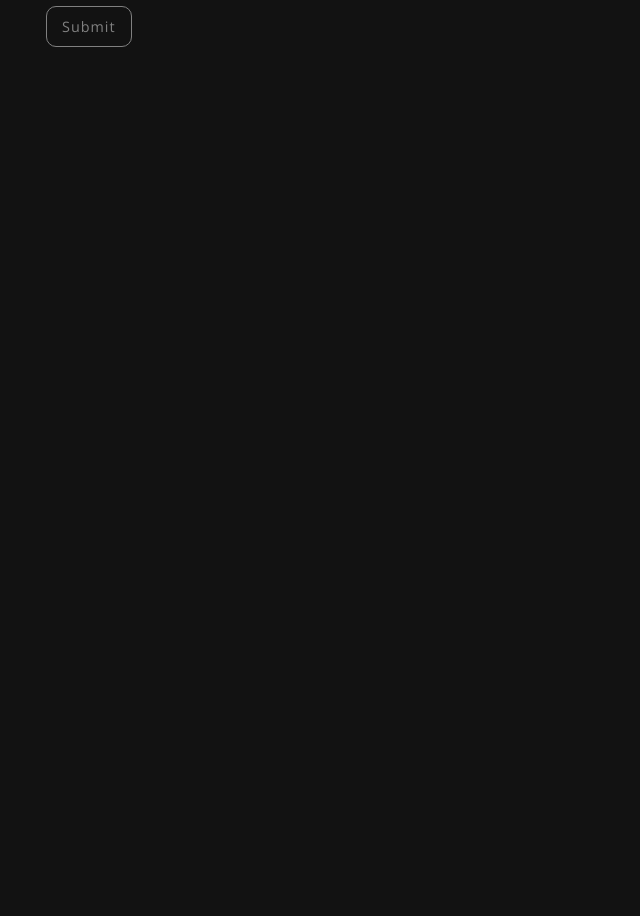
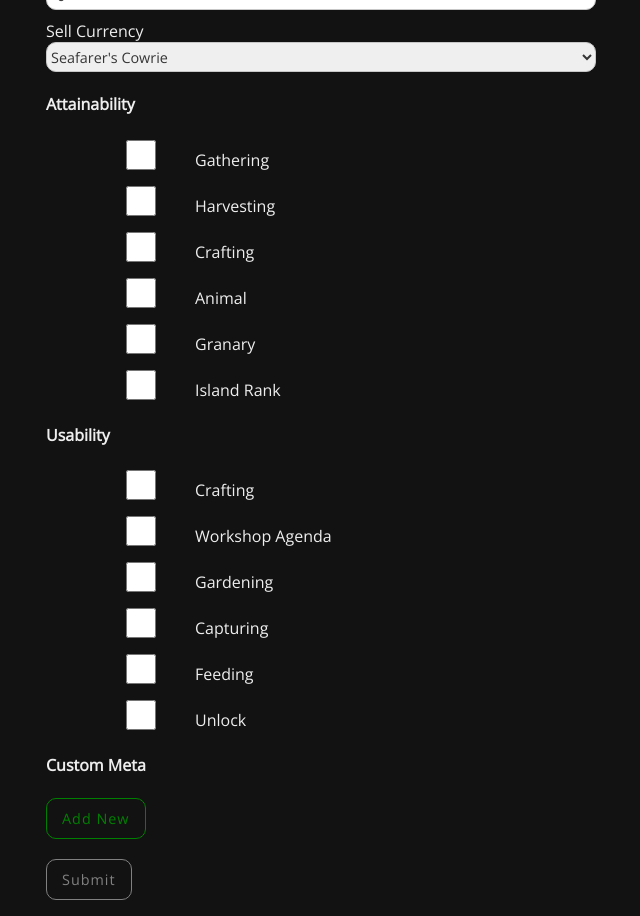
Before and after one commit to fafshari/mammet-mongoose, a Next.js app: page /items/new in a window 1280 px wide. Shown: the part 480-1396 px from the top of the page, without its empty margins (319-959 px from the left). Before the commit the page ends 800 px from the top, so only its background shows below. Built offline with nearby package versions, Linux system fonts and the light colour scheme.

Commit message:
custom meta

```diff
--- a/components/forms/ItemForm.js
+++ b/components/forms/ItemForm.js
@@ -1,4 +1,4 @@
-import { useState } from 'react'
+import { useEffect, useState } from 'react'
 import { useRouter } from 'next/router'
 import { mutate } from 'swr'
 
@@ -14,7 +14,12 @@ const ItemForm = ({ formId, objectForm, forNewObject = true }) => {
     description: objectForm.description,
     untradable: objectForm.untradable,
     unique: objectForm.unique,
-    image_url: objectForm.image_url
+    image_url: objectForm.image_url,
+    sell_price: objectForm.sell_price,
+    sell_currency: objectForm.sell_currency.options[0],
+    attainability: objectForm.attainability.value,
+    usability: objectForm.usability.value,
+    custom_meta: objectForm.custom_meta.value
   })
 
   /* The PUT method edits an existing entry in the mongodb database. */
@@ -48,7 +53,7 @@ const ItemForm = ({ formId, objectForm, forNewObject = true }) => {
   /* The POST method adds a new entry in the mongodb database. */
   const postData = async (form) => {
     try {
-      console.log(form)
+
       const res = await fetch('/api/items', {
         method: 'POST',
         headers: {
@@ -78,12 +83,36 @@ const ItemForm = ({ formId, objectForm, forNewObject = true }) => {
             target.checked : target.value
     const name = target.name
 
-    console.log([name, value])
-
     setForm({
       ...form,
       [name]: value,
     })
+  }
+
+  const handleCustomMetaChange = (e) => {
+    const target = e.target
+    const idx_key = target.name.substring('custom_meta_'.length).split('_')
+    const new_meta = form.custom_meta.map((meta) => {
+      if (meta.index == idx_key[0]) {
+        return { ...meta, [idx_key[1]] : target.value }
+      }
+      return meta
+    })
+
+    form.custom_meta = new_meta
+    setForm({...form})
+  }
+
+  const handleCheckboxChange = (e, key, value) => {
+    const target = e.target
+    if (!target.checked) {
+      form[key] = form[key].filter((item) => {
+        return item !== value
+      })
+    } else {
+      form[key].push(value)
+    }
+    setForm({...form})
   }
 
   const formValidate = () => {
@@ -95,12 +124,29 @@ const ItemForm = ({ formId, objectForm, forNewObject = true }) => {
   const handleSubmit = (e) => {
     e.preventDefault()
     const errs = formValidate()
-    console.log(form);
     if (Object.keys(errs).length === 0) {
+      form.custom_meta = form.custom_meta.map(({ index, ...item }) => item)
       forNewObject ? postData(form) : putData(form)
     } else {
       setErrors({ errs })
     }
+  }
+
+  const handleMetaAdd = (e) => {
+    e.preventDefault()
+    form.custom_meta.push({...objectForm.custom_meta.meta_fields,
+      index: form.custom_meta.at(-1) ?
+        form.custom_meta.at(-1).index + 1 : 0 })
+    setForm({...form})
+  }
+
+  const handleMetaDelete = (e, data) => {
+    e.preventDefault()
+    const new_meta = form.custom_meta.filter((meta) => {
+      return meta !== data
+    })
+    form.custom_meta = new_meta
+    setForm({...form})
   }
 
   return (
@@ -111,18 +157,16 @@ const ItemForm = ({ formId, objectForm, forNewObject = true }) => {
           type="text"
           maxLength="60"
           name="name"
-          value={form.name}
+          defaultValue={form.name}
           onChange={handleChange}
           required
         />
 
         <label htmlFor="item_type">Item Type</label>
         <select name="item_type" onChange={handleChange} defaultValue={objectForm.item_type.value} required>
-            {
-              objectForm.item_type.options.map((value, index) => {
+          {objectForm.item_type.options.map((value, index) => {
             return <option key={index} value={value}>{value}</option>
-              })
-            }
+          })}
         </select>
 
         <label htmlFor="description">Item Description</label>
@@ -130,33 +174,119 @@ const ItemForm = ({ formId, objectForm, forNewObject = true }) => {
           type="textarea"
           maxLength="255"
           name="description"
-          value={form.description}
+          defaultValue={form.description}
           onChange={handleChange}
         />
 
-        <label htmlFor="untradable">Untradable</label>
+        <div className="checkbox">
           <input
             type="checkbox"
             name="untradable"
             checked={form.untradable}
             onChange={handleChange}
           />
+          <label htmlFor="untradable">Untradable</label>
+        </div>
 
-        <label htmlFor="unique">Unique</label>
+        <div className="checkbox">
           <input
             type="checkbox"
             name="unique"
             checked={form.unique}
             onChange={handleChange}
           />
+          <label htmlFor="unique">Unique</label>
+        </div>
 
         <label htmlFor="image_url">Image URL</label>
         <input
           type="url"
           name="image_url"
-          value={form.image_url}
+          defaultValue={form.image_url}
           onChange={handleChange}
         />
+
+        <label htmlFor="sell_price">Sell Price</label>
+        <input
+          type="number"
+          name="sell_price"
+          defaultValue={form.sell_price}
+          onChange={handleChange}
+        />
+
+        <label htmlFor="sell_currency">Sell Currency</label>
+        <select name="sell_currency" onChange={handleChange} defaultValue={objectForm.sell_currency.value} required>
+          {objectForm.sell_currency.options.map((value, index) => {
+            return <option key={index} value={value}>{value}</option>
+          })}
+        </select>
+
+        <h4>Attainability</h4>
+        <ul>
+          {objectForm.attainability.options.map((value, index) => {
+            return (
+              <li key={index} className="checkbox">
+                <input
+                  type="checkbox"
+                  id={`attainability-${index}`}
+                  name={`attainability-${index}`}
+                  value={value}
+                  checked={form.attainability.includes(value)}
+                  onChange={(e) => handleCheckboxChange(e, 'attainability', value)}/> <label>{value}</label>
+              </li>
+            )
+          })}
+        </ul>
+
+        <h4>Usability</h4>
+        <ul>
+          {objectForm.usability.options.map((value, index) => {
+            return (
+              <li key={index} className="checkbox">
+                <input
+                  type="checkbox"
+                  id={`usability-${index}`}
+                  name={`usability-${index}`}
+                  value={value}
+                  checked={form.usability.includes(value)}
+                  onChange={(e) => handleCheckboxChange(e, 'usability', value)}/> <label>{value}</label>
+              </li>
+            )
+          })}
+        </ul>
+
+        <h4>Custom Meta</h4>
+        <div className="subdoc-list">
+          {form.custom_meta.map((value) => {
+            return (
+              <div key={value.index} className="subdoc">
+                <label htmlFor={`custom_meta_${value.index}_key`}>Key</label>
+                <input
+                  type="text"
+                  name={`custom_meta_${value.index}_key`}
+                  defaultValue={value.key}
+                  onChange={handleCustomMetaChange}
+                />
+                <label htmlFor={`custom_meta_${value.index}_value`}>Value</label>
+                <input
+                  type="text"
+                  name={`custom_meta_${value.index}_value`}
+                  defaultValue={value.value}
+                  onChange={handleCustomMetaChange}
+                />
+                <label htmlFor={`custom_meta_${value.index}_description`}>Description</label>
+                <input
+                  type="text"
+                  name={`custom_meta_${value.index}_description`}
+                  defaultValue={value.description}
+                  onChange={handleCustomMetaChange}
+                />
+                <button onClick={((e) => handleMetaDelete(e, value))} className="btn delete">Delete</button>
+              </div>
+            )
+          })}
+          <button onClick={handleMetaAdd} className="btn edit">Add New</button>
+        </div>
 
         <button type="submit" className="btn">
           Submit
--- a/css/form.css
+++ b/css/form.css
@@ -41,3 +41,11 @@ form button {
 .form-container {
   width: 90%;
 }
+
+
+form .subdoc {
+  background-color: #1a1a1a;
+  padding: 16px;
+  border-radius: 16px;
+  margin-bottom: 20px;
+}
--- a/css/style.css
+++ b/css/style.css
@@ -239,6 +239,23 @@ html {
   font-weight: bold;
 }
 
+.checkbox {
+  display: flex;
+  flex-flow: row;
+  align-items: center;
+  justify-content: flex-start;
+  margin-top: 10px;
+}
+
+.checkbox .label {
+  margin-top: 0;
+  margin-left: 10px;
+}
+
+.checkbox > :first-child {
+  flex-basis: 20%;
+}
+
 /* Buttons */
   .btn-container {
     text-align: right;
@@ -273,12 +290,10 @@ html {
 
   .delete.btn {
     --accent: rgb(249, 64, 64);
-    margin-left: 10px;
   }
 
   .view.btn {
     --accent: rgb(79, 79, 233);
-    margin-left: 10px;
   }
 
   .card-container {
--- a/enums/enums.js
+++ b/enums/enums.js
@@ -2,15 +2,74 @@ const SpawnTimeRange = [
     '12am - 3am', '3am - 6am', '6am - 9am', '9am - 12pm',
     '12pm - 3pm', '3pm - 6pm', '6pm - 9pm', '9pm - 12am'
 ]
-const AnimalLeaving = [ 'Fleece', 'Milk', 'Claw', 'Fur', 'Egg', 'Carapace', 'Fang', 'Feather', 'Horn' ]
-const WeatherConditions = [ 'Clear Skies', 'Fair Skies', 'Clouds', 'Fog', 'Rain', 'Showers' ]
-const AnimalSize = [ 'Small', 'Medium', 'Large' ]
-const ItemType = ['Material', 'Gardening Starter', 'Produce', 'Leavings', 'Feed', 'Restraint', 'Tool']
+
+const AnimalSize = [
+    'Small',
+    'Medium',
+    'Large'
+]
+
+const AnimalLeaving = [
+    'Fleece',
+    'Milk',
+    'Claw',
+    'Fur',
+    'Egg',
+    'Carapace',
+    'Fang',
+    'Feather',
+    'Horn'
+]
+
+const WeatherConditions = [
+    'Clear Skies',
+    'Fair Skies',
+    'Clouds',
+    'Fog',
+    'Rain',
+    'Showers'
+]
+
+const ItemType = [
+    'Material',
+    'Gardening Starter',
+    'Produce',
+    'Leavings',
+    'Feed',
+    'Restraint',
+    'Tool'
+]
+
+const ItemAttainability = [
+    'Gathering',
+    'Harvesting',
+    'Crafting',
+    'Animal',
+    'Granary',
+    'Island Rank'
+]
+
+const ItemUsability = [
+    'Crafting',
+    'Workshop Agenda',
+    'Gardening',
+    'Capturing',
+    'Feeding',
+    'Unlock'
+]
+
+const IslandCurrency = [
+    'Seafarer\'s Cowrie',
+    'Islander\'s Cowrie'
+]
 
 export {
     SpawnTimeRange,
+    AnimalSize,
     AnimalLeaving,
-    AnimalSize,
     WeatherConditions,
-    ItemType
+    ItemType,
+    ItemAttainability,
+    ItemUsability,
+    IslandCurrency
 }
--- a/models/Item.js
+++ b/models/Item.js
@@ -1,7 +1,21 @@
-import mongoose from 'mongoose'
-import { ItemType } from '../enums/enums'
+import { Schema, models, model } from 'mongoose'
+import { IslandCurrency, ItemAttainability, ItemType, ItemUsability } from '../enums/enums'
 
-const ItemSchema = new mongoose.Schema({
+const ItemMeta = new Schema({
+  key: {
+    type: String,
+    required: true
+  },
+  value: {
+    type: Schema.Types.Mixed,
+    required: true
+  },
+  description: {
+    type: String
+  }
+}, { _id : false })
+
+const ItemSchema = new Schema({
   name: {
     type: String,
     required: true,
@@ -26,7 +40,27 @@ const ItemSchema = new mongoose.Schema({
   unique: {
     type: Boolean,
     default: false
+  },
+  sell_price: {
+    type: Number,
+    default: 0
+  },
+  sell_currency: {
+    type: String,
+    enum: IslandCurrency
+  },
+  attainability: {
+    type: [ItemAttainability],
+    required: true
+  },
+  usability: {
+    type: [ItemUsability],
+    required: true
+  },
+  custom_meta: {
+    type: [ItemMeta],
+    default: []
   }
 })
 
-export default mongoose.models.Item || mongoose.model('Item', ItemSchema)
+export default models.Item || model('Item', ItemSchema)
--- a/pages/items/new.js
+++ b/pages/items/new.js
@@ -1,5 +1,10 @@
 import ItemForm from '../../components/forms/ItemForm'
-import { ItemType } from '../../enums/enums'
+import {
+  IslandCurrency,
+  ItemAttainability,
+  ItemType,
+  ItemUsability
+} from '../../enums/enums'
 
 const NewItem = () => {
   const itemForm = {
@@ -11,7 +16,28 @@ const NewItem = () => {
     description: '',
     iamge_url: '',
     untradable: true,
-    unique: false
+    unique: false,
+    sell_price: 0,
+    sell_currency: {
+      value: null,
+      options: IslandCurrency
+    },
+    attainability: {
+      value: [],
+      options: ItemAttainability
+    },
+    usability: {
+      value: [],
+      options: ItemUsability
+    },
+    custom_meta: {
+      value: [],
+      meta_fields: {
+        key: '',
+        value: null,
+        description: ''
+      }
+    }
   }
 
   return <ItemForm formId="add-item-form" objectForm={itemForm} />
```
Lines whose indentation alone changed are shown as unchanged.
